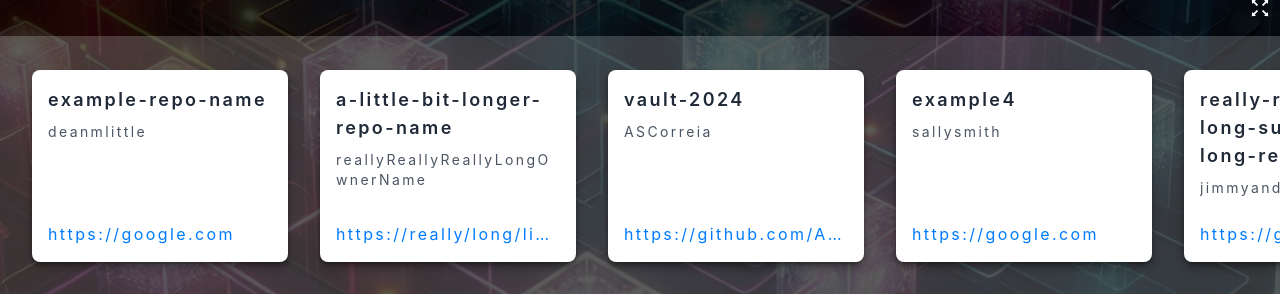
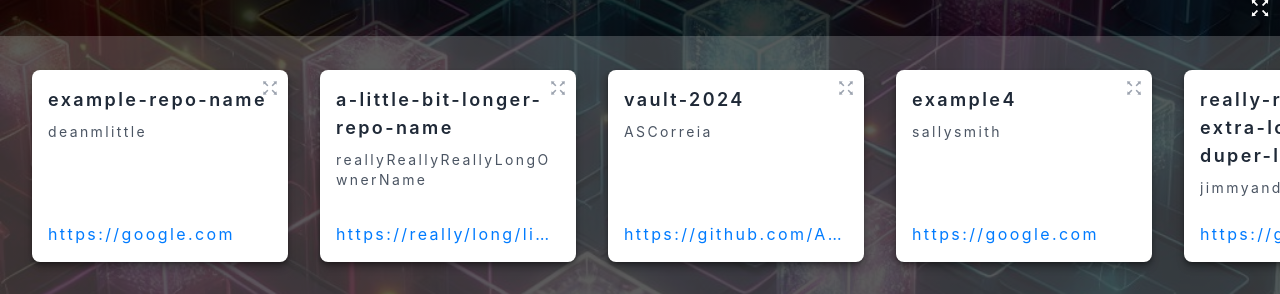
Before and after one commit to timknapp12/valid8-fe, a React (Create React App) app: page / in a window 1280 px wide. Shown: the part 280-574 px from the top of the page. Built offline with nearby package versions, Linux system fonts and the light colour scheme.

Commit message:
add expand button to tile

```diff
--- a/src/components/Tile.tsx
+++ b/src/components/Tile.tsx
@@ -1,14 +1,28 @@
 import React from 'react';
 import { TileProps } from '../types';
+import { AiOutlineFullscreen } from 'react-icons/ai';
 
 export const Tile: React.FC<TileProps> = ({ name, owner, link }) => {
   return (
-    <div className='bg-white rounded-lg p-4 min-w-64 max-w-64 h-48 flex flex-col justify-between shadow-custom-dark hover:shadow-custom-dark-hover transition-shadow duration-300'>
+    <div className='bg-white rounded-lg p-4 min-w-64 max-w-64 h-48 flex flex-col justify-between shadow-custom-dark hover:shadow-custom-dark-hover transition-shadow duration-300 relative'>
+      <div className='absolute top-2 right-2'>
+        <AiOutlineFullscreen
+          className='text-gray-400 hover:text-gray-600 cursor-pointer'
+          size={20}
+          title='Expand'
+        />
+      </div>
       <div className='flex-grow overflow-hidden'>
-        <h3 className='text-lg font-semibold mb-2 text-gray-800 break-words line-clamp-3'>
+        <h3
+          className='text-lg font-semibold mb-2 text-gray-800 break-words line-clamp-3'
+          title={name}
+        >
           {name}
         </h3>
-        <p className='text-sm text-gray-600 break-words line-clamp-2'>
+        <p
+          className='text-sm text-gray-600 break-words line-clamp-2'
+          title={owner}
+        >
           {owner}
         </p>
       </div>
@@ -18,6 +32,7 @@ export const Tile: React.FC<TileProps> = ({ name, owner, link }) => {
           target='_blank'
           rel='noreferrer'
           className='text-blue hover:underline block truncate'
+          title={link}
         >
           {link}
         </a>
--- a/src/contexts/mockItems.ts
+++ b/src/contexts/mockItems.ts
@@ -20,7 +20,7 @@ export const mockItems = [
   { id: 4, name: 'example4', owner: 'sallysmith', link: 'https://google.com' },
   {
     id: 5,
-    name: 'really-really-extra-long-super-duper-long-repo-name',
+    name: 'really-really-extra-extra-long-super-duper-long-repo-name',
     owner: 'jimmyanderson',
     link: 'https://google.com',
   },
```
